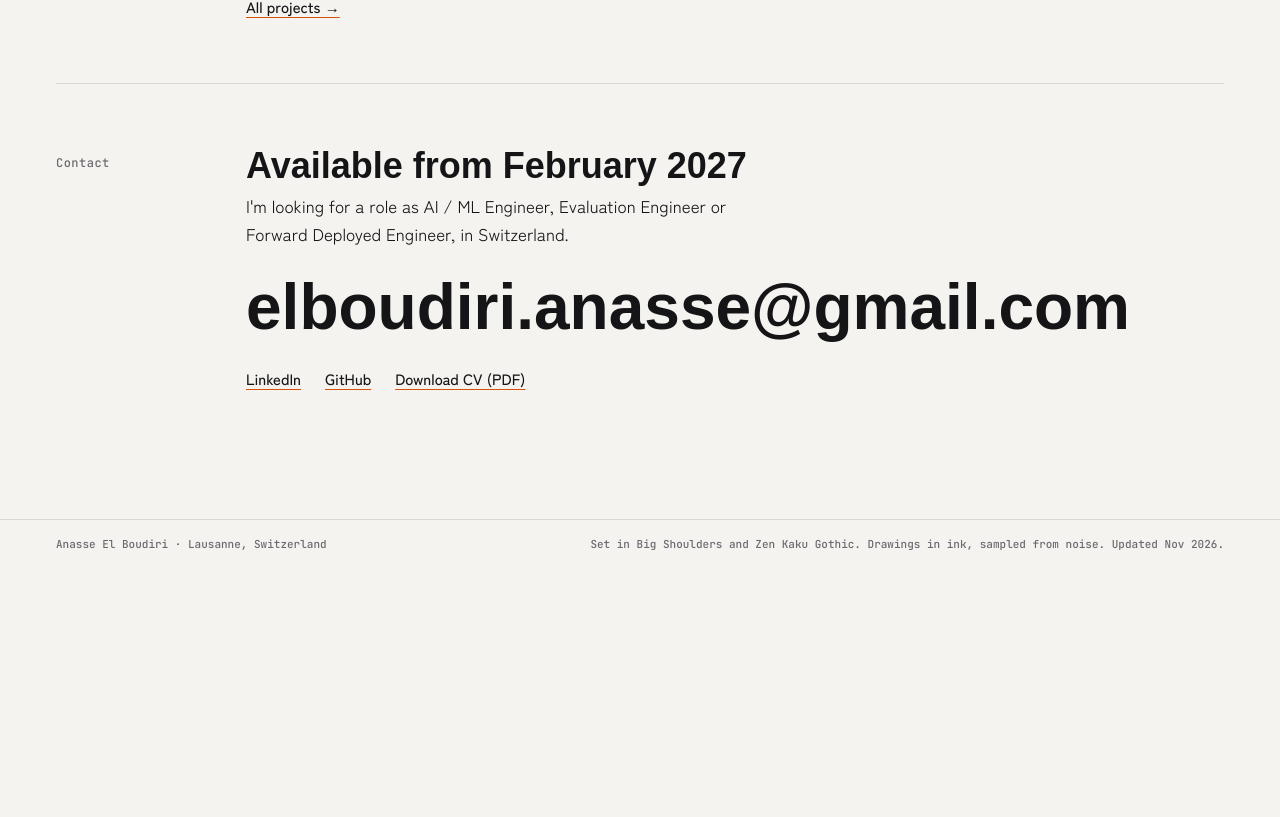
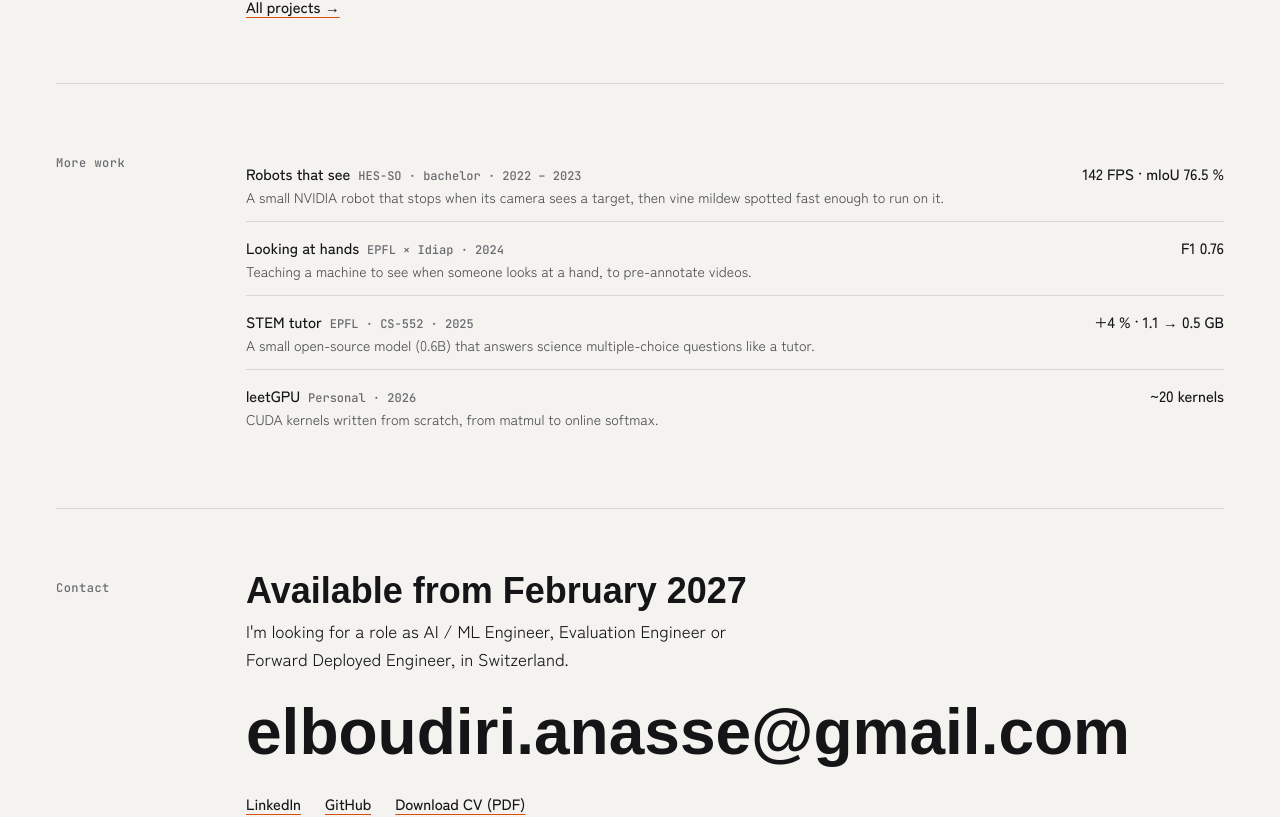
Before and after one commit to anassee15/portfolio, a Next.js app: page / in a window 1280 px wide. Shown: the part 4191-5008 px from the top of the page. Before the commit the page ends 4759 px from the top, so only its background shows below. Built offline with nearby package versions, Linux system fonts and the light colour scheme; a web font is replaced by a local one.

Commit message:
List the smaller projects under More work, figure aligned right

```diff
--- a/app/page.tsx
+++ b/app/page.tsx
@@ -1,6 +1,7 @@
 import { Contact } from "@/components/home/Contact";
 import { Cover } from "@/components/home/Cover";
 import { MainProject } from "@/components/home/MainProject";
+import { MoreWork } from "@/components/home/MoreWork";
 import { Profile } from "@/components/home/Profile";
 import { SelectedWork } from "@/components/home/SelectedWork";
 
@@ -12,6 +13,7 @@ export default function HomePage() {
         <Profile />
         <MainProject />
         <SelectedWork />
+        <MoreWork />
         <Contact />
       </div>
     </main>
--- /dev/null
+++ b/components/home/MoreWork.tsx
@@ -0,0 +1,37 @@
+import Link from "next/link";
+import { Section } from "@/components/layout/Section";
+import { projects } from "@/data/projects";
+
+/** The smaller projects: one ruled line each, the key figure aligned right. */
+export function MoreWork() {
+  const bench = projects.filter((project) => project.tier === "bench");
+
+  return (
+    <Section label="More work" id="more">
+      <h2 className="sr-only">More work</h2>
+      <ul>
+        {bench.map((project) => (
+          <li key={project.slug} className="border-t border-rule first:border-t-0">
+            <Link
+              href={`/projects/${project.slug}`}
+              className="group grid gap-x-6 gap-y-1 py-3.5 sm:grid-cols-[minmax(0,1fr)_auto] sm:items-baseline"
+            >
+              <span>
+                <span className="font-medium group-hover:underline group-hover:decoration-ball group-hover:underline-offset-4">
+                  {project.title}
+                </span>
+                <span className="meta ml-2">
+                  {project.context} · {project.year}
+                </span>
+                <span className="mt-0.5 block text-[14px] leading-snug text-ink-2">{project.pitch}</span>
+              </span>
+              <span className="text-[15px] font-medium whitespace-nowrap tabular-nums sm:text-right">
+                {project.score ?? project.figures[0].value}
+              </span>
+            </Link>
+          </li>
+        ))}
+      </ul>
+    </Section>
+  );
+}
```
